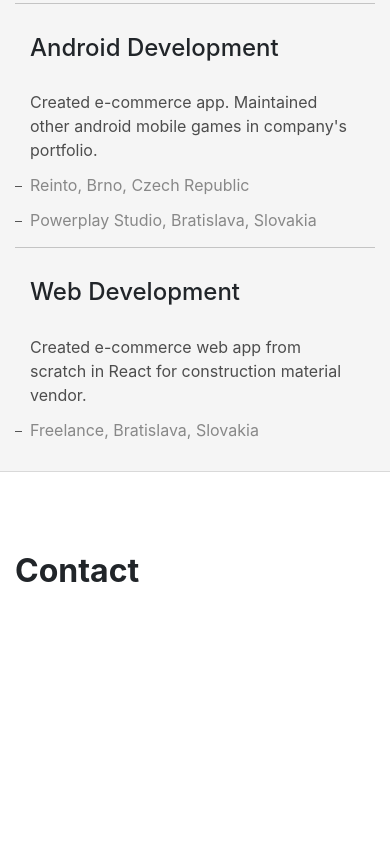
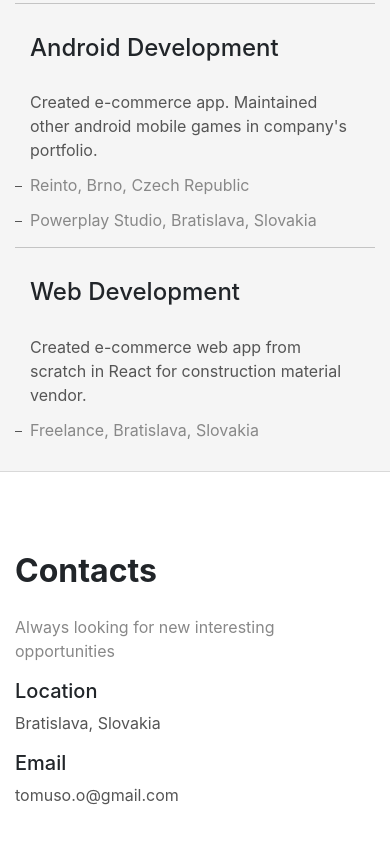
Before and after one commit to tomasjavorsky/tomasjavorsky.github.io, a plain HTML site: page index.html in a window 390 px wide. Shown: the part 5243-6087 px from the top of the page. Before the commit the page ends 5858 px from the top, so only its background shows below. Drawn offline with nearby package versions, Linux system fonts and the light colour scheme.

Commit message:
contacts done

```diff
--- a/css/sass/styles.scss
+++ b/css/sass/styles.scss
@@ -164,7 +164,7 @@ body {
 }
 
 .backgroundEntryDescription{
-  color: rgb(77, 77, 77);
+  color: rgb(85, 85, 85);
 }
 
 
@@ -216,6 +216,14 @@ body {
   }
 }
 
+.contactsText{
+  color: rgb(136, 136, 136);
+}
+
+.contactsValue{
+  color: rgb(85, 85, 85);
+}
+
 
 
 
--- a/index.html
+++ b/index.html
@@ -41,7 +41,7 @@
             <a class="nav-link" href="#background">Background</a>
           </li>
           <li class="nav-item ">
-            <a class="nav-link" href="#contact">Contact</a>
+            <a class="nav-link" href="#contacts">Contacts</a>
           </li>
         </ul>
       </div>
@@ -314,8 +314,8 @@
             </h4>
             <div class="backgroundEntryHr"></div>
             <p class="backgroundEntryDescription">
-              Modelled and textured various 3D assets for mobile games. Coded
-              UI modules for interactive e-books. Coded UI for mobile game
+              Modelled and textured various 3D assets for mobile games. Coded UI
+              modules for interactive e-books. Coded UI for mobile game
               SkiLegends.
             </p>
             <p class="backgroundEntryLocation">
@@ -359,11 +359,24 @@
       </div>
     </section>
 
-    <!-- CONTACT -->
-    <section id="contact" class="section-hr">
+    <!-- CONTACTS -->
+    <section id="contacts" class="section-hr pb-5">
       <div class="pt-5"></div>
       <div class="container section-margin">
-        <h2 class="font-weight-bold mb-4">Contact</h2>
+        <div class="row">
+          <div class="col-md-4">
+            <h2 class="font-weight-bold mb-4">Contacts</h2>
+            <p class="contactsText">Always looking for new interesting opportunities</p>
+          </div>
+          <div class="col-md-4">
+            <h5>Location</h5>
+            <p class="contactsValue">Bratislava, Slovakia</p>
+          </div>
+          <div class="col-md-4">
+            <h5>Email</h5>
+            <a class="contactsValue" href="mailto:#">tomuso.o@gmail.com</a>
+          </div>
+        </div>
       </div>
     </section>
 
```
Also changed, not shown: css/css/styles.css, 1 other file.
